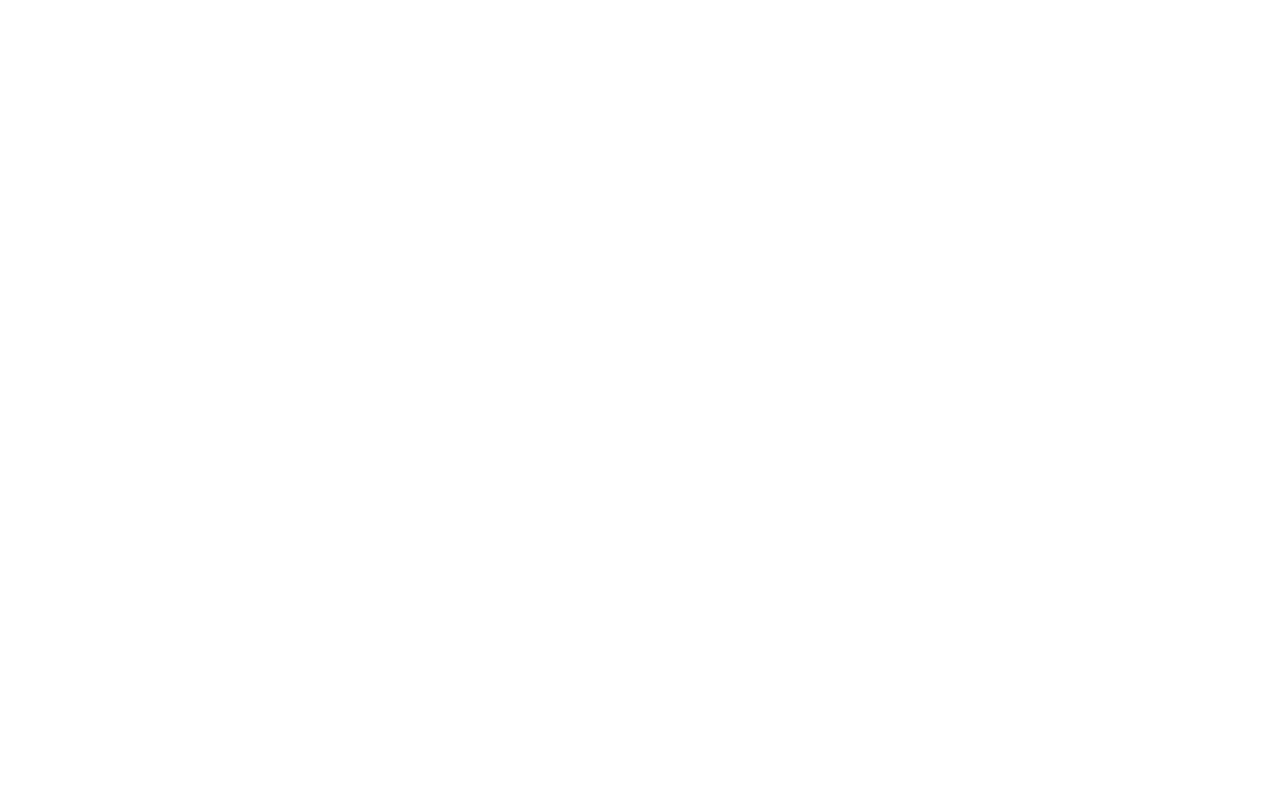
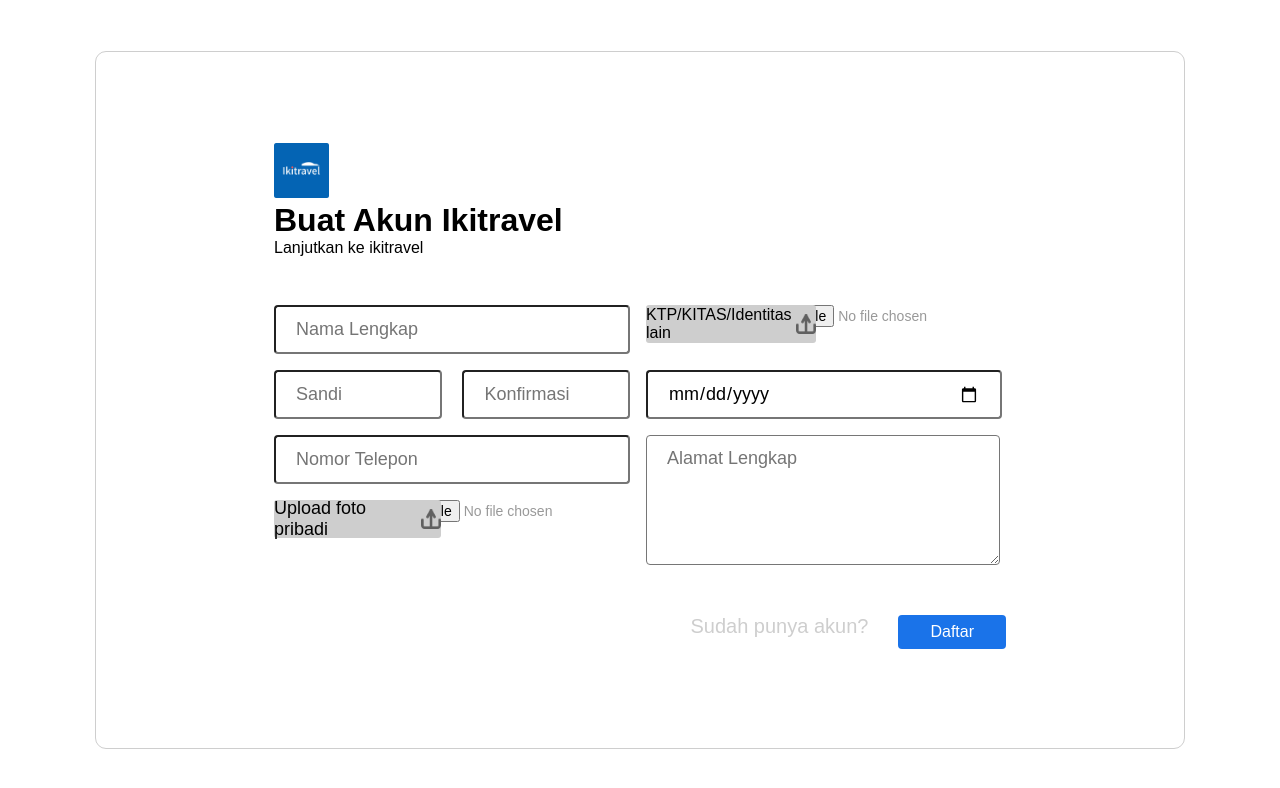
Before and after one commit to RizkiTrisna/ikitravel, a plain HTML site: page View/register/register.html in a window 1280 px wide. Drawn offline with Linux system fonts and the light colour scheme.

Commit message:
menambahkan frontend reservation

```diff
--- a/View/register/register.css
+++ b/View/register/register.css
@@ -0,0 +1,263 @@
+* {
+    margin: 0px;
+    padding: 0px;
+    font-family: 'Assistant', sans-serif;
+}
+
+body {
+    display: flex;
+    justify-content: center;
+    align-items: center;
+    height: 100vh;
+}
+
+.container {
+    width: 904px;
+    height: 596px;
+    display: flex;
+    justify-content: center;
+    align-items: center;
+    padding: 50px 92px;
+    border: 1px solid #CECECE;
+    border-radius: 11px;
+}
+
+.container .content {
+    display: grid;
+    grid-template-columns: [init-col] 360px [end-first-section] 360px [end-second-section];
+    grid-template-rows: [init-row] 162px [end-header] 65px [end-first-input] 65px [end-second-input] 65px [end-third-input] 65px [end-fourth-input] 92px [end-footer];
+    column-gap: 12px;
+}
+
+.container .content .header {
+    grid-column-start: init-col;
+    grid-column-end: end-first-section;
+    grid-row-start: init-row;
+    grid-row-end: end-header;
+}
+
+.container .content .data {
+    font-family: inherit;
+    font-size: 18px;
+}
+
+.container .content .data.full-name {
+    grid-column-start: init-col;
+    grid-column-end: end-first-section;
+    grid-row-start: end-header;
+    grid-row-end: end-first-input;
+
+    max-height: 45px;
+    max-width: 312px;
+
+    border-radius: 4px;
+
+    padding: 0px 20px;
+}
+
+.container .content .password-group {
+    grid-column-start: init-col;
+    grid-column-end: end-first-section;
+    grid-row-start: end-first-input;
+    grid-row-end: end-second-input;
+
+    border-radius: 4px;
+
+}
+
+.container .content .password-group .data.password {
+    max-width: 124px;
+    height: 45px;
+    padding: 0 20px;
+    border-radius: 4px;
+    margin-right: 0px;
+
+}
+
+.container .content .password-group .data.password-confirmation {
+    max-width: 124px;
+    height: 45px;
+    padding: 0 20px;
+    border-radius: 4px;
+    margin-left: 16px;
+}
+
+.container .content .data.phone-number {
+    grid-column-start: init-col;
+    grid-column-end: end-first-section;
+    grid-row-start: end-second-input;
+    grid-row-end: end-third-input;
+
+    border-radius: 4px;
+
+    max-height: 45px;
+    max-width: 312px;
+
+    padding: 0px 20px;
+}
+
+.container .content .profile-img-group {
+    grid-column-start: init-col;
+    grid-column-end: end-first-section;
+
+    grid-row-start: end-third-input;
+    grid-row-end: end-fourth-input;
+
+    display: flex;
+    /*
+    border-radius: 4px;
+    max-height: 45px;
+    max-height: 312px;
+
+    padding: 0px 20px; */
+}
+
+.container .content .profile-img-group .profile-img-label {
+
+    /* untuk */
+    height: 38px;
+    width: 200px;
+    cursor: pointer;
+    display: flex;
+    justify-content: center;
+    align-items: center;
+    border-radius: 3px;
+    background-color: #CECECE;
+}
+
+.container .content .profile-img-group .profile-img-label img {
+    height: 20px;
+    width: 20px;
+    margin-left: 4px;
+}
+
+.container .content .profile-img-group .text-upload-foto-pribadi {
+    display: inline;
+    font-size: 18px;
+}
+
+.container .content .profile-img-group .data.profile-img {
+    margin-left: -72px;
+    z-index: -1;
+    color: rgb(153, 153, 153);
+    font-size: 14px;
+}
+
+.container .content .identity-img-group {
+    grid-column-start: end-first-section;
+    grid-column-end: end-second-section;
+
+    grid-row-start: end-header;
+    grid-row-end: end-first-input;
+
+    display: flex;
+
+    /*
+    border-radius: 4px;
+    max-height: 45px;
+    max-height: 312px;
+
+    padding: 0px 20px; */
+}
+
+.container .content .identity-img-group .identity-img-label {
+
+    /* untuk */
+    height: 38px;
+    width: 200px;
+    cursor: pointer;
+    display: flex;
+    justify-content: center;
+    align-items: center;
+    border-radius: 3px;
+    background-color: #CECECE;
+}
+
+.container .content .identity-img-group .identity-img-label img {
+    height: 20px;
+    width: 20px;
+    margin-left: 4px;
+}
+
+.container .content .profile-img-group .text-upload-foto-identity {
+    display: inline;
+    font-size: 18px;
+}
+
+.container .content .identity-img-group .data.identity-img {
+    margin-left: -72px;
+    z-index: -1;
+    color: rgb(153, 153, 153);
+    font-size: 14px;
+}
+.container .content .data.born-day {
+    grid-column-start: end-first-section;
+    grid-column-end: end-second-section;
+
+    grid-row-start: end-first-input;
+    grid-row-end: end-second-input;
+
+    border-radius: 4px;
+
+    max-height: 45px;
+    max-width: 312px;
+
+    padding: 0px 20px;
+}
+
+.container .content .data.full-address {
+    grid-column-start: end-first-section;
+    grid-column-end: end-second-section;
+
+    grid-row-start: end-second-input;
+    grid-row-end: end-fourth-input;
+
+    border-radius: 4px;
+
+    max-height: 110px;
+    max-width: 312px;
+
+    padding: 12px 20px;
+}
+
+.container .content .navigation-btn-group {
+    grid-column-start: end-first-section;
+    grid-column-end: end-second-section;
+
+    grid-row-start: end-fourth-input;
+    grid-row-end: end-footer;
+    display: flex;
+    flex-direction: row-reverse;
+    justify-content: right;
+    align-items: flex-start;
+}
+
+.container .content .navigation-btn-group .login-btn {
+    color: #CECECE;
+    font-size: 20px;
+    text-decoration: none;
+    margin-top: 50px;
+    order: 1;
+    margin-right: 0px;
+}
+
+.container .content .navigation-btn-group .register-container {
+    margin-top: 0px;
+    margin-left: 30px;
+    margin-top: 50px;
+
+    background-color: #1A73E9;
+    padding: 8px 32px;
+
+    border-radius: 4px;
+    order: 0;
+}
+
+.container .content .navigation-btn-group .register-container .register-btn {
+    text-decoration: none;
+    color: #fff;
+}
+
+.container .content .navigation-btn-group .register-container:hover {
+    background-color: #4289e6;
+}
--- a/View/register/register.html
+++ b/View/register/register.html
@@ -0,0 +1,56 @@
+<!DOCTYPE html>
+<html lang="en">
+
+<head>
+    <meta charset="UTF-8">
+    <meta http-equiv="X-UA-Compatible" content="IE=edge">
+    <meta name="viewport" content="width=device-width, initial-scale=1.0">
+    <title>Register | Ikitekno</title>
+    <link rel="stylesheet" href="register.css">
+</head>
+
+<body>
+    <div class="container">
+        <div class="content">
+            <div class="header">
+                <img src="../img/logo.png" alt="" id="logo">
+                <h1 class="make-account-header">
+                    Buat Akun Ikitravel
+                </h1>
+                <p class="make-account-description">
+                    Lanjutkan ke ikitravel
+                </p>
+            </div>
+
+            <input type="text" class="data full-name" placeholder="Nama Lengkap">
+            <div class="password-group">
+                <input type="text" class="data password" placeholder="Sandi">
+                <input type="text" class="data password-confirmation" placeholder="Konfirmasi">
+            </div>
+            <input type="number" class="data phone-number" placeholder="Nomor Telepon">
+            <div class="profile-img-group">
+                <label for="profile-img" class="profile-img-label">
+                    <span class="text-upload-foto-pribadi">Upload foto pribadi </span>  <img src="../img/upload-logo.png" alt="">
+                </label>
+                <input type="file" name="profile-img" id="profile-img" class="data profile-img">
+            </div>
+            <div class="identity-img-group">
+                <label for="identity-img" class="identity-img-label">
+                    <span class="text-upload-foto-identity">KTP/KITAS/Identitas lain</span> <img src="../img/upload-logo.png" alt="">
+                </label>
+                <input type="file" name="identity-img" id="identity-img" class="data identity-img">
+            </div>
+
+            <input type="date" name="born-day" id="born-day" class="data born-day">
+            <textarea type="textarea" name="full-address" id="full-address" class="data full-address" placeholder="Alamat Lengkap"></textarea>
+            <div class="navigation-btn-group">
+                <a href="#" class="login-btn">Sudah punya akun?</a>
+                <div class="register-container">
+                    <a href="#" class="register-btn">Daftar</a>
+                </div>
+            </div>
+        </div>
+    </div>
+</body>
+
+</html>
--- /dev/null
+++ b/View/reservation/reservation.css
@@ -0,0 +1,234 @@
+* {
+    margin: 0;
+    padding: 0;
+    font-family: Segoe UI, Frutiger, Frutiger Linotype, Dejavu Sans, Helvetica Neue, Arial, sans-serif;
+}
+
+body {
+    height: 100vh;
+    display: flex;
+    flex-direction: column;
+    /*flex-wrap: wrap;  flex-wrap menentukan apakah tinggi atau
+                    lebar dari div harus dipertahankan
+                    atau dipaksa menjadi satu baris*/
+    justify-content: space-between;
+}
+
+nav {
+    height: 70px;
+    background-color: #fff;
+    display: flex;
+    flex-direction: row;
+    justify-content: space-between;
+}
+
+nav .nav-dummy {
+    width: 223px;
+}
+
+nav .nav-title {
+    width: 330px;
+    display: flex;
+    justify-content: center;
+    align-items: center;
+    font-size: 20px;
+    color: #707070;
+}
+
+nav .nav-title img {
+    height: 45px;
+    width: 45px;
+}
+
+nav .nav-title-divider {
+    margin-left: 8px;
+    margin-right: 8px;
+    height: 27px;
+    border: 1px solid #dbdada;
+}
+
+nav .logout-btn {
+    /* display: absolute; */
+    width: 223px;
+    display: flex;
+    flex-direction: row;
+    flex-wrap: wrap;
+    justify-content: left;
+    align-items: center;
+}
+
+nav .logout-btn a {
+    text-decoration: none;
+}
+
+nav .logout-btn img {
+    width: 26px;
+    height: 26px;
+
+}
+
+nav .logout-btn a span {
+    font-family: 'Assistant', sans-serif;
+    font-size: 20px;
+    margin-left: 8px;
+    color: #707070;
+}
+
+nav .logout-btn a span:hover {
+    font-weight: 500;
+    font-family: 'Assistant', sans-serif;
+    color: rgb(97, 97, 97);
+}
+
+.content-container {
+    display: flex;
+    flex-direction: row;
+    justify-content: center;
+
+    align-self: stretch;
+    flex-grow: 1;
+    /* membuat div terpilih memngisi seluruh sisa tinggi div induk*/
+    margin-top: 0px;
+}
+
+/* breadcrumbs */
+.content-container .content .breadcrumbs {
+    font-family: 'Assistant', sans-serif;
+    margin-bottom: 0px;
+    font-size: 20px;
+    color: #707070;
+}
+
+.content-container .content .breadcrumbs span.slash {
+    margin-left: 8px;
+    margin-right: 8px;
+}
+
+.content-container .content .breadcrumbs span.current-location {
+    font-weight: 501;
+}
+
+/* end of breadcrumbs */
+
+.content-container .content .form-booking-container {
+    width: 1088px;
+    margin-top: 30px;
+    background-color: #0F5DA9;
+    border-radius: 11px;
+    padding: 45px;
+}
+
+/* booking container title */
+.content-container .content .form-booking-container .form-booking-title {
+    font-family: 'Assistant', sans-serif;
+}
+
+.content-container .content .form-booking-container .form-booking-title h2 {
+    font-size: 26px;
+    color: #fff;
+    font-weight: 501;
+    margin-bottom: 0px;
+}
+
+.content-container .content .form-booking-container .form-booking-title p {
+    font-weight: 300;
+    font-size: 20px;
+    margin-top: 4px;
+    color: #fff;
+
+}
+
+/* end of booking container title */
+
+/* form booking input group */
+.content-container .content .form-booking-container .form-booking-input-group {
+    margin-top: 20px;
+    display: flex;
+    flex-direction: row;
+    justify-content: space-between;
+}
+
+.content-container .content .form-booking-container .form-booking-input-group .label {
+    color: #fff;
+    font-family: 'Assistant', sans-serif;
+    font-size: 18px;
+    font-weight: 550px;
+}
+
+.content-container .content .form-booking-container .form-booking-input-group .input-group {
+    display: flex;
+    flex-direction: column;
+}
+
+.content-container .content .form-booking-container .form-booking-input-group .input-group .data {
+    margin-top: 8px;
+    height: 45px;
+    padding: 0px 12px;
+    font-family: 'Assistant', sans-serif;
+    font-size: 18px;
+
+}
+
+.content-container .content .form-booking-container .form-booking-input-group .input-group.car-brand {
+    width: 220px;
+}
+
+.content-container .content .form-booking-container .form-booking-input-group .input-group.car-model {
+    width: 220px;
+}
+
+.content-container .content .form-booking-container .form-booking-input-group .input-group.date {
+    width: 220px;
+}
+
+.content-container .content .form-booking-container .form-booking-input-group .input-group.duration {
+    width: 120px;
+}
+
+.content-container .content .form-booking-container .form-booking-input-group .input-group.unit-total {
+    width: 110px;
+}
+
+
+
+
+.content-container .content .form-booking-container .booking-btn {
+    width: 170px;
+    height: 45px;
+
+    background-color: #FF8E35;
+    display: flex;
+    justify-content: center;
+    align-items: center;
+    font-size: 22px;
+    border-radius: 4px;
+    margin-left: auto;
+    margin-top: 50px;
+}
+.content-container .content .form-booking-container .booking-btn:hover {
+    background-color: rgb(245, 126, 0);
+}
+
+.content-container .content .form-booking-container .booking-btn a {
+    text-decoration: none;
+    font-family: 'Assistant', sans-serif;
+    font-weight: 600;
+    color: #fff;
+}
+
+/* End of form booking input group */
+
+footer {
+    height: 70px;
+    background-color: #051949;
+    display: flex;
+    justify-content: center;
+    align-items: center;
+}
+
+footer p {
+    font-family: 'Assistant', sans-serif;
+    font-size: 18px;
+    font-weight: 550;
+    color: #CECECE;
+}
```
Also changed, not shown: View/register/login.html (+4 -1 lines), View/reservation/reservation.html (added, +100 -0 lines), View/img/logout.png (added), View/img/logout@2x.png (added), View/img/upload-logo.png (added), View/img/upload-logo@2x.png (added), View/user/edit-profile.css (added).
